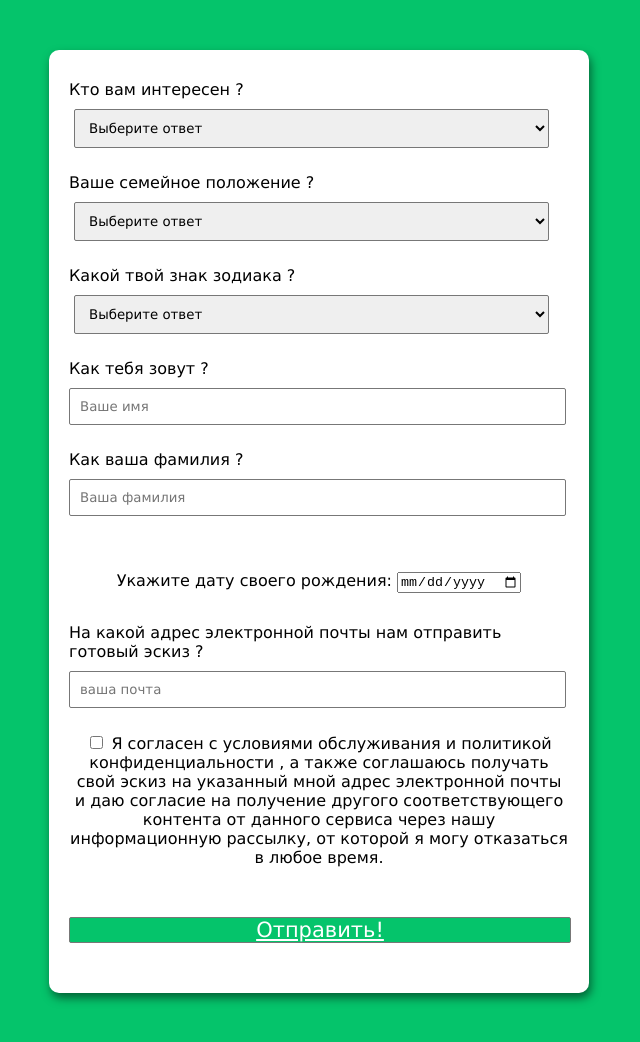
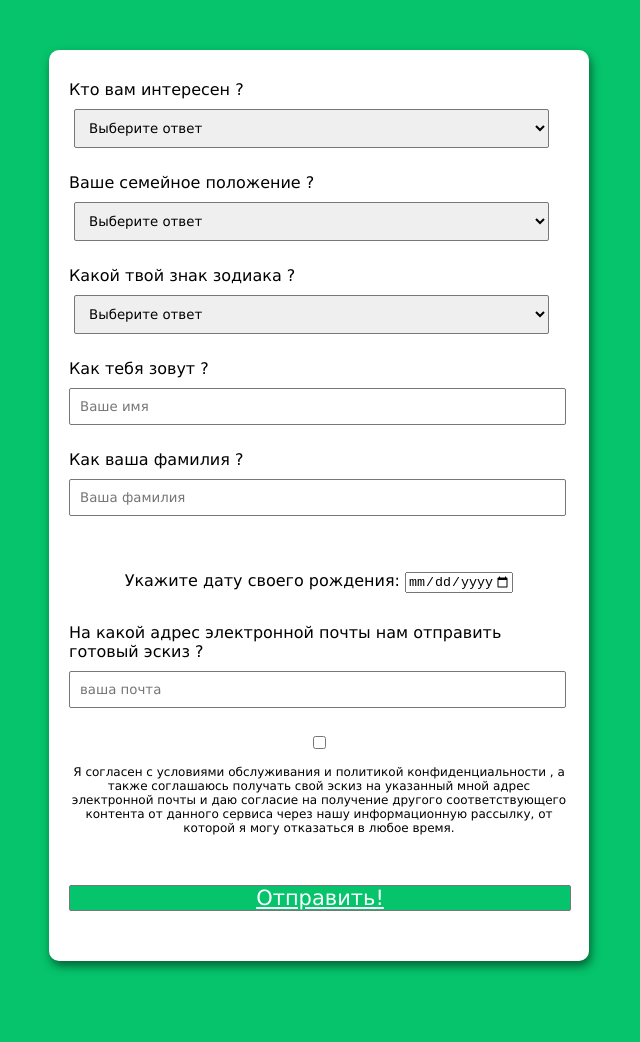
Before and after one commit to stanislavzxc/Magic, a plain HTML site: page test.html in a window 1280 px wide. Shown: the whole page, without its empty margins (321-961 px from the left). After the commit the page ends 1011 px from the top, so only its background shows below. Drawn offline with Linux system fonts and the light colour scheme.

Commit message:
Update test.html

```diff
--- a/test.html
+++ b/test.html
@@ -160,7 +160,7 @@
         </div>
         <div style="padding: 30px;">
             <label for="birthday">Укажите дату своего рождения:</label>
-            <input type="date" id="birthday" name="number6">
+            <input type="date" id="birthday" name="number6"  max="2023-12-31">
             <br>
         </div>
 
@@ -178,7 +178,7 @@
             <!-- Input Type Email-->
             <input type="email" id="email" placeholder="ваша почта" name="number7"/>
         </div>
-        <input type="checkbox" id="check_box" name="myCheckBox" value="1"> <label for="check_box">Я согласен с условиями обслуживания  и  политикой конфиденциальности  , а также соглашаюсь получать свой эскиз на указанный мной адрес электронной почты и даю согласие на получение другого соответствующего контента от данного сервиса через нашу информационную рассылку, от которой я могу отказаться в любое время.</label>
+        <input type="checkbox" id="check_box" name="myCheckBox" value="1"> <label for="check_box"><p style="font-size: 12px;">Я согласен с условиями обслуживания  и  политикой конфиденциальности  , а также соглашаюсь получать свой эскиз на указанный мной адрес электронной почты и даю согласие на получение другого соответствующего контента от данного сервиса через нашу информационную рассылку, от которой я могу отказаться в любое время. </p></label>
         <!-- Multi-line Text Input Control -->
 
         <a href=""  value="submit" name="btn" id="myLink" onclick="myButton()" >
```
